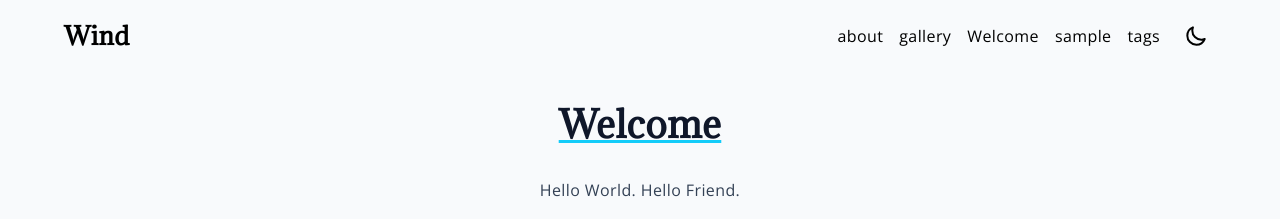
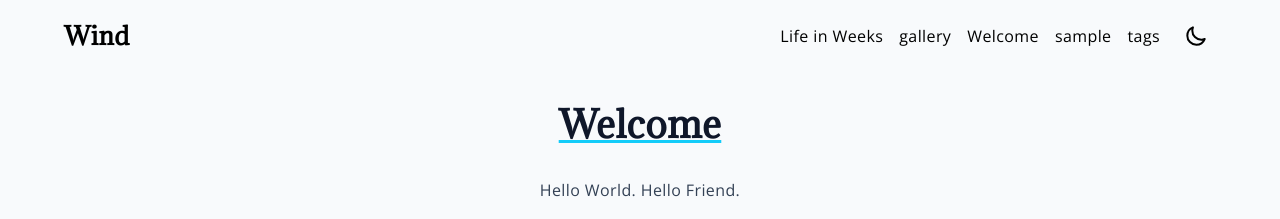
Before and after one commit to erguc/erguc.github.io, a Jekyll site: the page built from index.md, in a window 1280 px wide and 900 px high. Shown: the top 219 px of the window. Built offline with Jekyll 4.4.1, drawn with Linux system fonts in a browser that asks for light colours; our own code applies the rules of GitHub Pages for plain Markdown files.

Commit message:
Update about.md

```diff
--- a/about.md
+++ b/about.md
@@ -1,9 +1,9 @@
 ---
-title            : about
-layout            : life-in-weeks
-datafile		  :	life-in-weeks
-start_date        : 1976-05-28
-end_year          : 2076
+title 			: Life in Weeks
+layout			: life-in-weeks
+datafile		:	life-in-weeks
+start_date	: 1976-05-28
+end_year		: 2076
 ---
 
 My life, where each week I've been alive is a little box, inspired by [this post](https://waitbutwhy.com/2014/05/life-weeks.html) by Tim Urban. When meaningful things happen (for both better and worse) I make a note of it so I can remember how much of life is influenced by these factors. If you'd like to create your own version of this, it's basically a [data file](https://github.com/busterbenson/notes/blob/master/_data/life-in-weeks.yml), a [template](https://github.com/busterbenson/notes/blob/master/_layouts/life-in-weeks.html), and a [blog post](https://github.com/busterbenson/notes/blob/master/_pages/life-in-weeks.md) mashed together on [Jekyll](https://jekyllrb.com/) blog hosted on [Netlify](https://www.netlify.com/).
```
